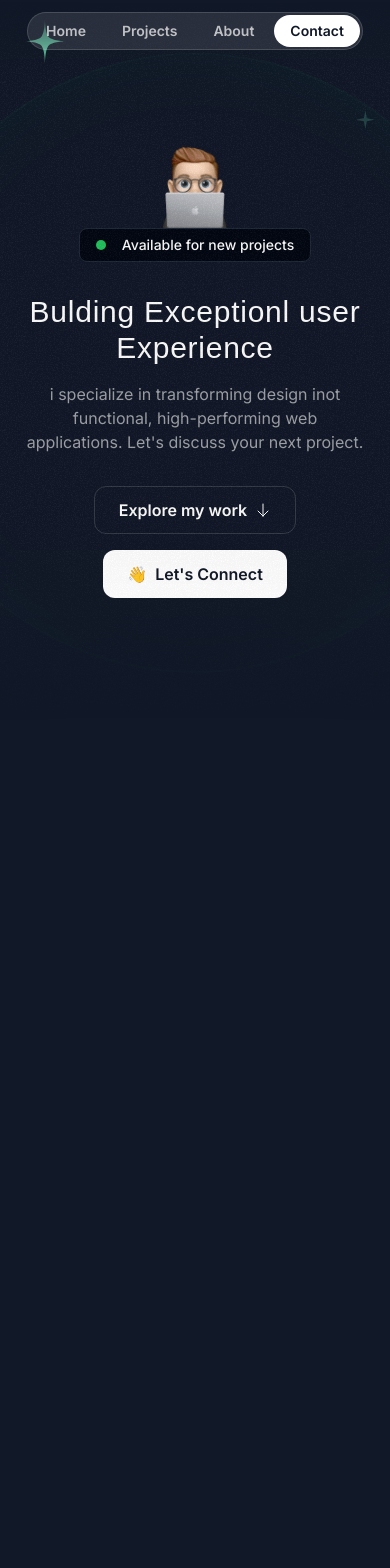
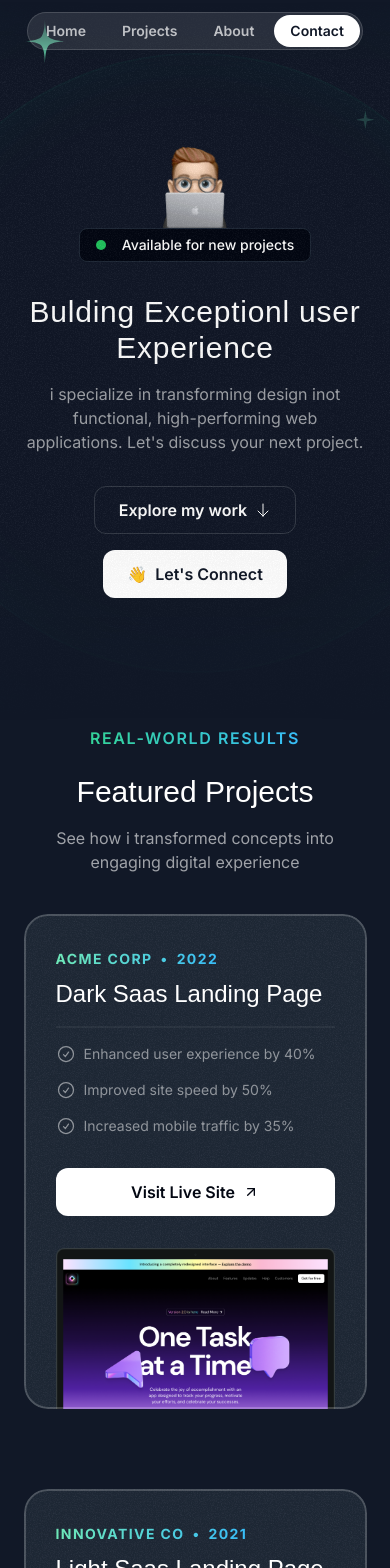
Before and after one commit to MukulJoshi6312/MukulsPortfolio, a Next.js app: page / in a window 390 px wide. Shown: the top 1568 px of the page. Before the commit the page ends 973 px from the top, so only its background shows below. Built offline with nearby package versions, Linux system fonts and the light colour scheme; a web font is replaced by a local one.

Commit message:
project section

```diff
--- a/src/app/globals.css
+++ b/src/app/globals.css
@@ -10,3 +10,9 @@
         @apply absolute inset-0 border-2 top-1/2 left-1/2 -translate-x-1/2 -translate-y-1/2 rounded-full border-emerald-500/5 shadow-[0_0_80px_inset] shadow-emerald-500/5;
     }
 }
+
+@layer utilities{
+    .container{
+        @apply lg:max-w-5xl;
+    }
+}
--- a/src/app/page.tsx
+++ b/src/app/page.tsx
@@ -1,11 +1,13 @@
 import { Header } from "@/sections/Header";
 import { HeroSection } from "@/sections/Hero";
+import { ProjectsSection } from "@/sections/Projects";
 
 export default function Home() {
   return (
     <div>
       <Header/>
       <HeroSection/>
+      <ProjectsSection/>
     </div>
   );
 }
--- a/src/sections/Projects.tsx
+++ b/src/sections/Projects.tsx
@@ -1,6 +1,10 @@
 import darkSaasLandingPage from "@/assets/images/dark-saas-landing-page.png";
 import lightSaasLandingPage from "@/assets/images/light-saas-landing-page.png";
 import aiStartupLandingPage from "@/assets/images/ai-startup-landing-page.png";
+import Image from "next/image";
+import CheckIcon from '@/assets/icons/check-circle.svg'
+import ArrowUpRightIcon from '@/assets/icons/arrow-up-right.svg'
+import grainImage from '@/assets/images/grain.jpg'
 
 const portfolioProjects = [
   {
@@ -42,5 +46,59 @@
 ];
 
 export const ProjectsSection = () => {
-  return <div>Projects Section</div>;
+  return <section className="pb-16 lg:py-24">
+    <div className="container">
+      <div className="flex justify-center">
+        <p className="uppercase font-semibold tracking-widest bg-gradient-to-r from-emerald-400 to-sky-400 text-transparent bg-clip-text text-center">Real-world Results</p>
+      </div>
+      <h2 className="font-serif text-3xl md:text-5xl text-center mt-6">Featured Projects</h2>
+      <p className="text-center md:text-lg text-white/60 mt-4 max-w-md mx-auto lg:text-xl">See how i transformed concepts into engaging digital experience</p>
+      <div className="flex flex-col mt-10 gap-20 md:mt-20">
+        {
+          portfolioProjects.map(project => (
+            <div key={project.title} className="bg-gray-800 rounded-3xl relative z-0 after:z-10 overflow-hidden after:content-[''] after:absolute after:inset-0 after:outline-2 after:outline after:-outline-offset-2 after:rounded-3xl after:outline-white/20 px-8 pt-8 md:pt-12 md:px-10 lg:pt-16 lg:px-20 after:pointer-events-none">
+              <div className="absolute inset-0 -z-10 opacity-5"
+                style={{
+                  backgroundImage: `url(${grainImage.src})`
+                }}></div>
+
+              <div className="lg:grid lg:grid-cols-2 lg:gap-16">
+
+                <div className="lg:pb-16">
+
+                  <div className="bg-gradient-to-r from-emerald-300
+                    to-sky-400 inline-flex gap-2 font-bold uppercase tracking-widest text-sm text-transparent bg-clip-text">
+                    <span>{project.company}</span>
+                    <span>&bull;</span>
+                    <span>{project.year}</span>
+                  </div>
+
+                  <h3 className="font-serif text-2xl mt-2 md:text-4xl md:mt-5 ">{project.title}</h3>
+                  <hr className="border-t-2 border-white/5 mt-4 md:mt-5" />
+                  <ul className="flex flex-col gap-4 mt-4 md:mt-5">
+                    {project.results.map(result => (
+                      <li key={result.title} className="flex gap-2 text-sm md:text-base text-white/50">
+                        <CheckIcon className="size-5 md:size-6" />
+                        <span>{result.title}</span>
+                      </li>
+                    ))}
+                  </ul>
+                  <a href={project.link} target="_blank">
+                    <button className="bg-white text-gray-950 h-12 w-full md:w-auto md:px-6 rounded-xl font-semibold inline-flex items-center justify-center gap-2 mt-8">
+                      <span>Visit Live Site</span>
+                      <ArrowUpRightIcon className="size-4" />
+                    </button>
+                  </a>
+                </div>
+                <div className="relative">
+                  <Image src={project.image} alt={project.title}
+                    className="mt-8 -mb-4 md:-mb-0 lg:mt-0 lg:absolute lg:h-full lg:w-auto lg:max-w-none" />
+                </div>
+              </div>
+            </div>
+
+          ))}
+      </div>
+    </div>
+  </section>;
 };
```
